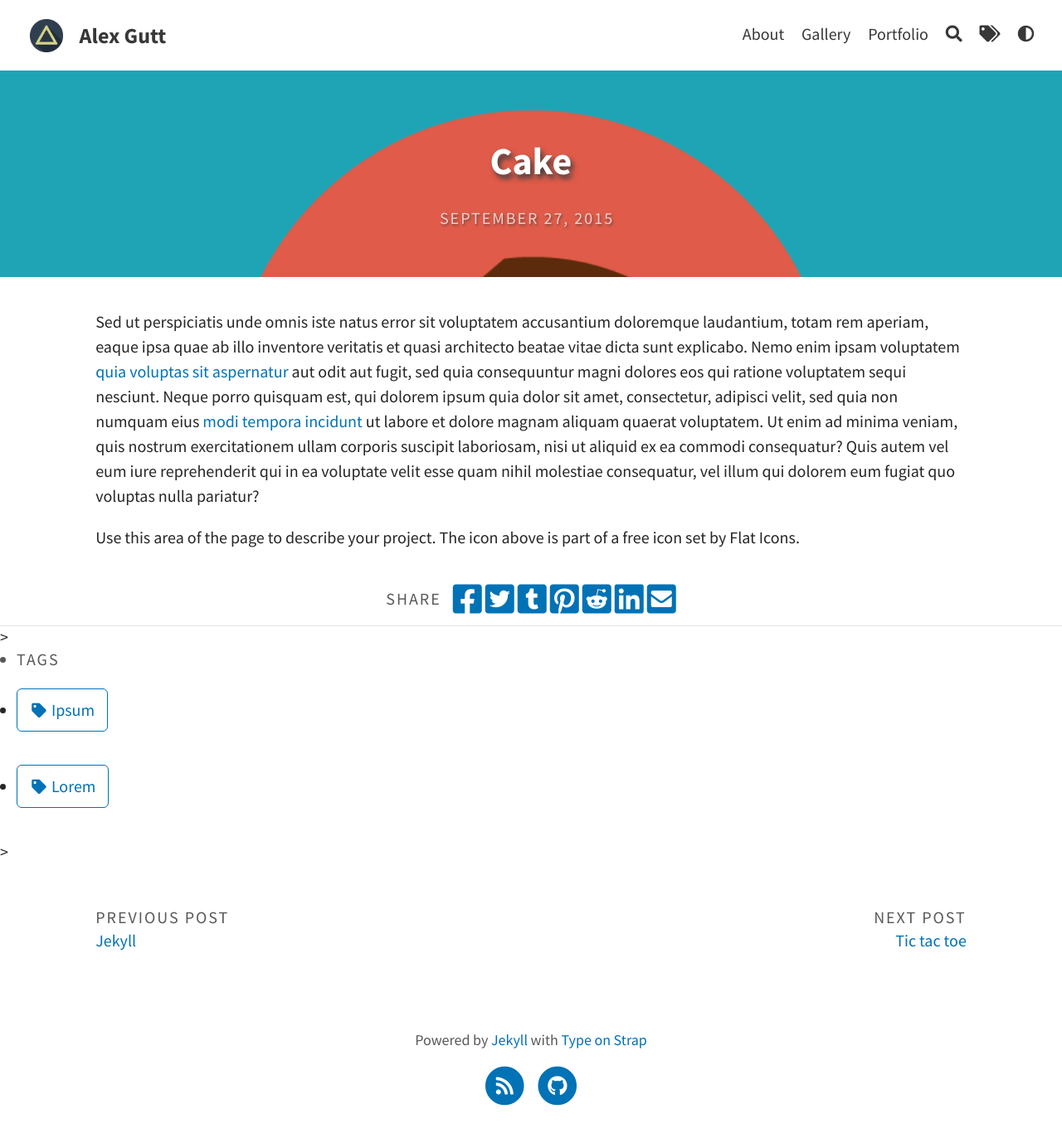
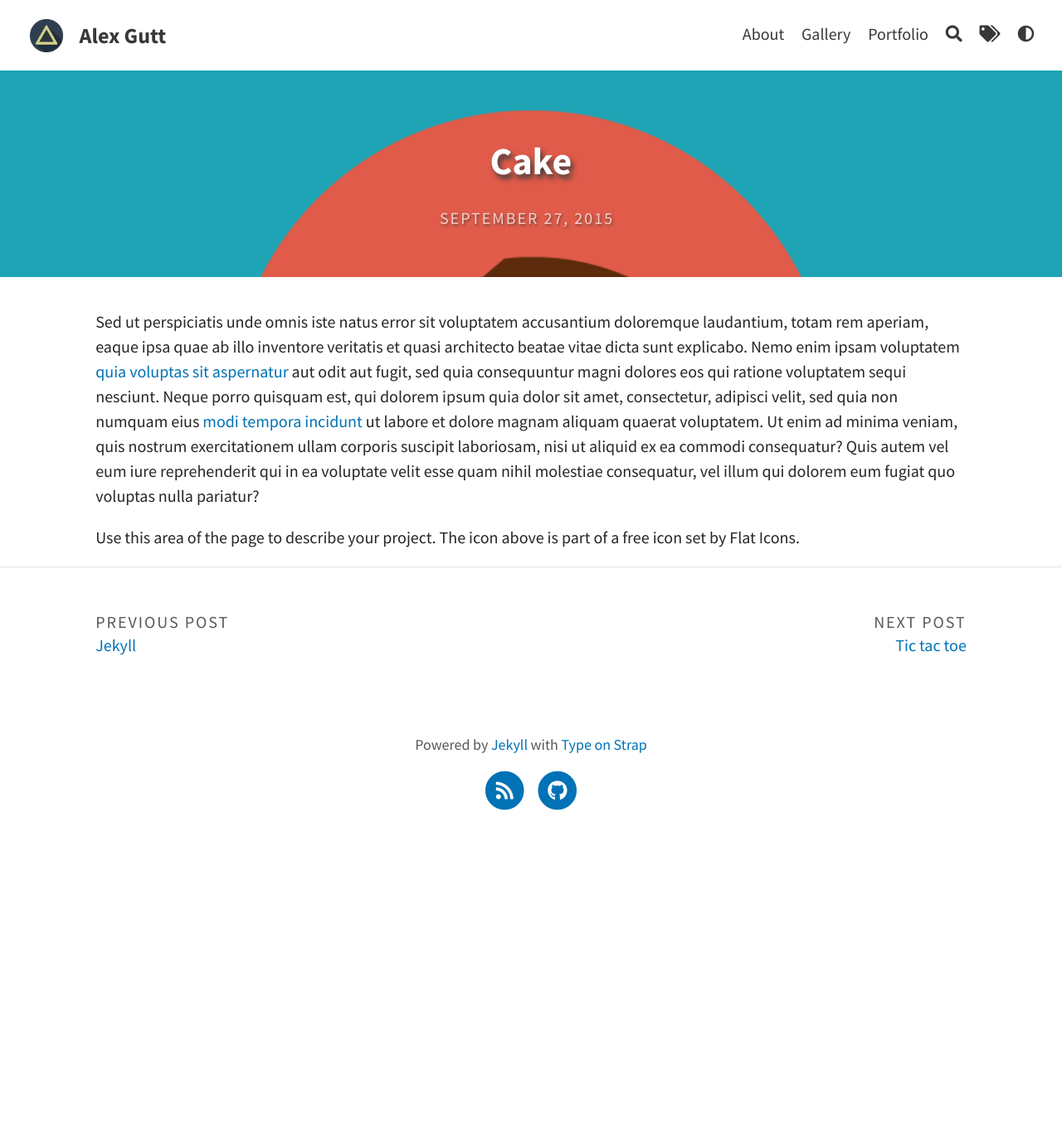
Before and after one commit to alex-gutt/alex-gutt.github.io, a Jekyll site: the page built from _portfolio/cake.md, in a window 1280 px wide. Shown: the whole page at 83% size. Built offline with Jekyll 4.4.1, drawn with Linux system fonts in a browser that asks for light colours; after the commit the page ends 1016 px from its top, so only the background shows below that.

Commit message:
Update post.liquid

```diff
--- a/_layouts/post.liquid
+++ b/_layouts/post.liquid
@@ -23,12 +23,6 @@ layout: default
   {% endif %}
   </section>
 
-  <!-- Social media shares -->
-  <!{% include social/share_buttons.liquid %}>
-
-   <!-- Tag list -->
- <! {% capture tag_list %}{{ page.tags | join: "|"}}{% endcapture %}>
- <! {% include default/tags_list.liquid tags=tag_list %}>
 
 </article>
 
```
